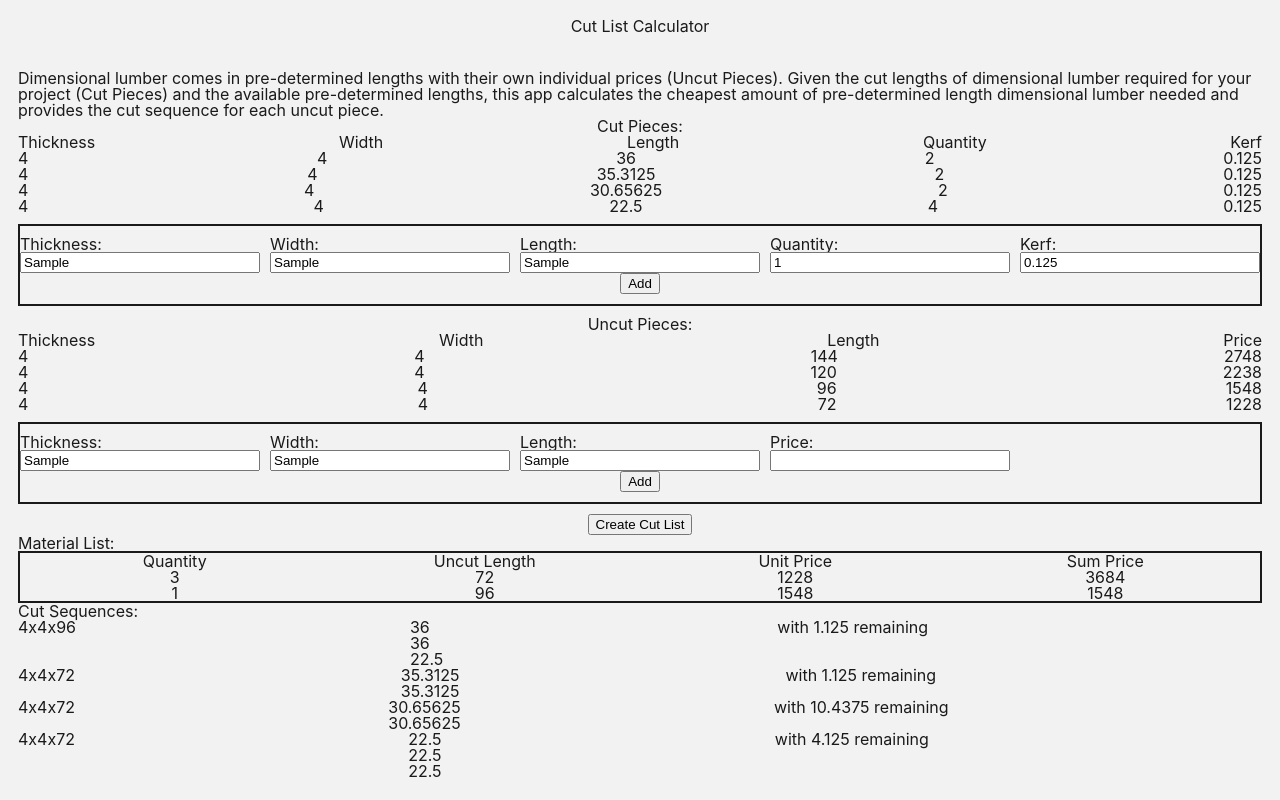
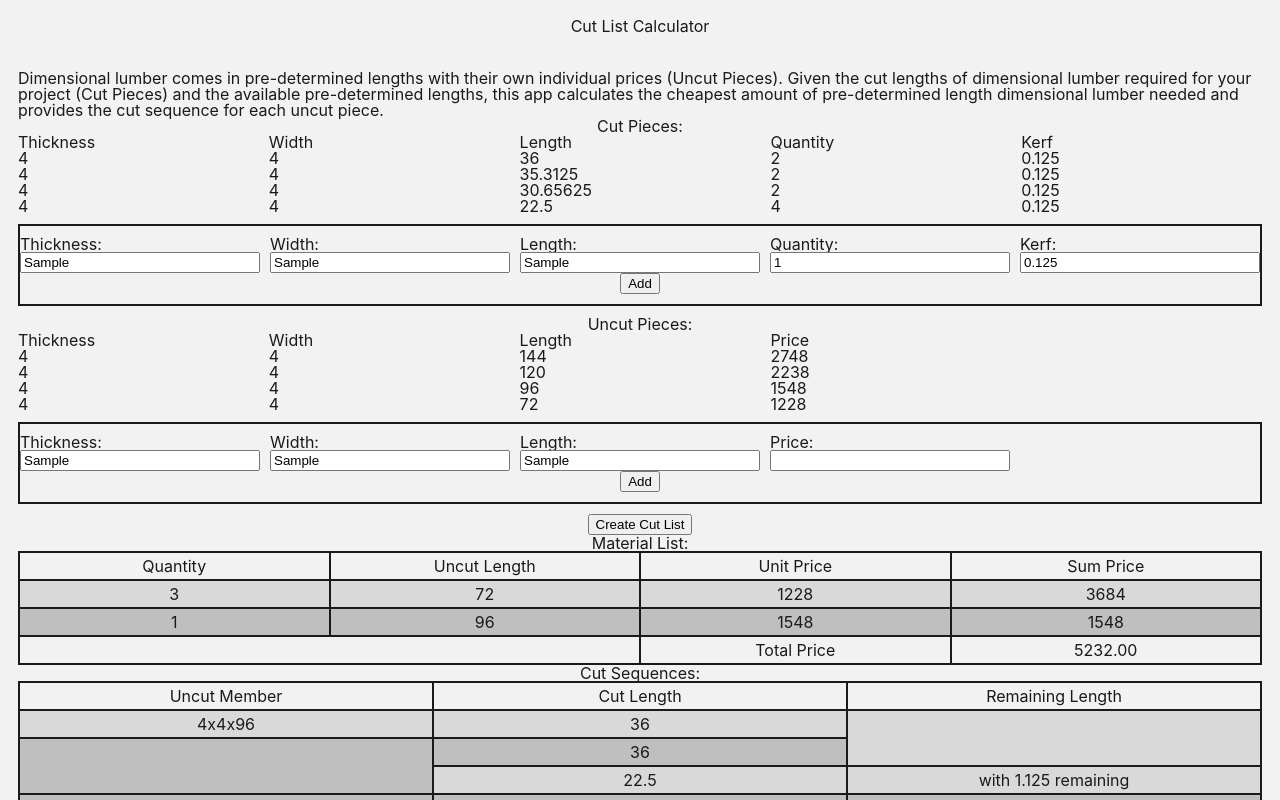
Before and after one commit to toddbrentlinger/cut-list-calculator, a website built with webpack: page dist/index.html in a window 1280 px wide. Both pictures are taken after typing "Sample", "Sample", "Sample", "Sample", "Sample", "Sample" into the empty fields and a click on the button "Create Cut List". Shown: the top 800 px of the page. Built offline with nearby package versions, Linux system fonts and the light colour scheme.

Commit message:
Improve components and add more styling
Adds total price displayed on materials list.
Converts cut sequences to table element.
Adds scope attribute to table headers.
Improves misc styling.

```diff
--- a/src/js/components/cutListComponent.js
+++ b/src/js/components/cutListComponent.js
@@ -15,29 +15,52 @@ export default function CutListComponent(cutList) {
         // Material List - Table Head
         materialListTable.appendChild(createElement('thead', {},
             createElement('tr', {},
-                createElement('th', {}, 'Quantity'),
-                createElement('th', {}, 'Uncut Length'),
-                createElement('th', {}, 'Unit Price'),
-                createElement('th', {}, 'Sum Price')
+                createElement('th', {'scope': 'col'}, 'Quantity'),
+                createElement('th', {'scope': 'col'}, 'Uncut Length'),
+                createElement('th', {'scope': 'col'}, 'Unit Price'),
+                createElement('th', {'scope': 'col'}, 'Sum Price')
             )
         ));
 
         // Material List - Table Body
         const materialListTableBody = materialListTable.appendChild(document.createElement('tbody'));
+        let totalPrice = 0;
         for (const [uncutLength, uncutObj] of Object.entries(materialList)) {
-            materialListTable.appendChild(createElement('tr', {},
+            materialListTableBody.appendChild(createElement('tr', {},
                 createElement('td', {}, uncutObj.quantity),
                 createElement('td', {}, uncutLength),
                 createElement('td', {}, uncutObj.unitPrice),
                 createElement('td', {}, uncutObj.quantity * uncutObj.unitPrice)
             ));
+            totalPrice += uncutObj.quantity * uncutObj.unitPrice;
         }
+
+        // Material List - Table Body - Total Price
+        materialListTable.appendChild(createElement('tr', {},
+            createElement('td', {'colspan': '2'}),
+            createElement('th', {'scope': 'row'}, 'Total Price'),
+            createElement('td', {}, totalPrice.toFixed(2))
+        ));
 
         // Cut Sequences
         element.appendChild(createElement('h3', {}, 'Cut Sequences:'));
 
-        cutList.cutSequences.forEach((cutSequence, index) => {
-            element.appendChild(CutSequenceComponent(cutSequence).render());
+        // Cut Sequences - Table
+        const cutSequencesTable = element.appendChild(document.createElement('table'));
+
+        // Cut Sequences - Table Head
+        cutSequencesTable.appendChild(createElement('thead', {},
+            createElement('tr', {},
+                createElement('th', {'scope': 'col'}, 'Uncut Member'),
+                createElement('th', {'scope': 'col'}, 'Cut Length'),
+                createElement('th', {'scope': 'col'}, 'Remaining Length')
+            )
+        ));
+
+        // Material List - Table Body
+        const cutSequencesTableBody = cutSequencesTable.appendChild(document.createElement('tbody'));
+        cutList.cutSequences.forEach((cutSequence) => {
+            cutSequencesTableBody.append(...CutSequenceComponent(cutSequence).render());
         });
 
         return element;
--- a/src/js/components/cutPieceCreateFormComponent.js
+++ b/src/js/components/cutPieceCreateFormComponent.js
@@ -45,7 +45,7 @@ export default function CutPieceCreateFormComponent(handleFormSubmit) {
         formInputsElement.appendChild(
             createElement('div', {'class': 'input-container'},
                 createElement('label', {'for': 'cut-quantity'}, 'Quantity:'),
-                createElement('input', {'type': 'number', 'name': 'quantity', 'id': 'cut-quantity', 'value': '1'})
+                createElement('input', {'type': 'number', 'name': 'quantity', 'id': 'cut-quantity', 'value': '1', 'min': '1'})
             )
         );
 
--- a/src/js/components/cutSequenceComponent.js
+++ b/src/js/components/cutSequenceComponent.js
@@ -2,24 +2,66 @@ import { createElement } from "../utilities.js";
 
 export default function CutSequenceComponent(cutSequence) {
     const render = function() {
-        const element = createElement('div', {'class': 'cut-sequence'});
+        const rowElements = [];
+        cutSequence.cutPieces.forEach((cutPiece, index, arr) => {
+            const tempRowElement = document.createElement('tr');
 
-        // Uncut Piece
-        element.appendChild(
-            createElement('div', {}, `${cutSequence.uncutPiece.crossSection.thickness}x${cutSequence.uncutPiece.crossSection.width}x${cutSequence.uncutPiece.length}`)
-        );
+            // Uncut Piece (first row only)
+            // Add uncut piece if first row OR add row that spans rest of rows for this cut sequence.
+            if (index === 0) {
+                tempRowElement.appendChild(
+                    createElement('td', {}, `${cutSequence.uncutPiece.crossSection.thickness}x${cutSequence.uncutPiece.crossSection.width}x${cutSequence.uncutPiece.length}`)
+                );
+            } else if (index === 1) {
+                tempRowElement.appendChild(
+                    createElement('td', {'rowspan': arr.length - 1})
+                );
+            }
 
-        // Cut Pieces
-        const cutPiecesContainer = element.appendChild(createElement('div', {'class': 'cut-sequence-cut-pieces-container'}));
-        cutSequence.cutPieces.forEach((cutPiece) => {
-            cutPiecesContainer.appendChild(createElement('div', {}, cutPiece.cutLength));
+            // Cut Pieces
+            tempRowElement.appendChild(
+                createElement('td', {}, cutPiece.cutLength)
+            );
+
+            // Remaining Length (last row only)
+            // Add remaining length if last row OR row that spans rest of rows for this cut sequence.
+            if (index === (arr.length - 1)) {
+                tempRowElement.appendChild(
+                    createElement('td', {}, `with ${cutSequence.remainingLength} remaining`)
+                );
+            } else if (index === 0) {
+                tempRowElement.appendChild(
+                    createElement('td', {'rowspan': arr.length - 1})
+                );
+            }
+
+            // Add row element to array of other row elements
+            rowElements.push(tempRowElement);
         });
 
-        // Remaining Length
-        element.appendChild(createElement('div', {}, `with ${cutSequence.remainingLength} remaining`))
 
-        return element;
+        return rowElements;
     }
+
+    // const renderOld = function() {
+    //     const element = createElement('div', {'class': 'cut-sequence'});
+
+    //     // Uncut Piece
+    //     element.appendChild(
+    //         createElement('div', {}, `${cutSequence.uncutPiece.crossSection.thickness}x${cutSequence.uncutPiece.crossSection.width}x${cutSequence.uncutPiece.length}`)
+    //     );
+
+    //     // Cut Pieces
+    //     const cutPiecesContainer = element.appendChild(createElement('div', {'class': 'cut-sequence-cut-pieces-container'}));
+    //     cutSequence.cutPieces.forEach((cutPiece) => {
+    //         cutPiecesContainer.appendChild(createElement('div', {}, cutPiece.cutLength));
+    //     });
+
+    //     // Remaining Length
+    //     element.appendChild(createElement('div', {}, `with ${cutSequence.remainingLength} remaining`))
+
+    //     return element;
+    // }
 
     return {
         render,
--- a/src/styles/styles.scss
+++ b/src/styles/styles.scss
@@ -65,18 +65,32 @@ footer {
     justify-content: center;
 }
 
+#cut-piece-create-form {
+
+}
+
+#uncut-piece-create-form {
+
+}
+
 // Custom Classes
 
 .cut-sequence {
     display: grid;
     grid-auto-flow: column;
+    border: 2px solid var(--base-black, black);
+    border-top: none;
+
+    &:first-child {
+        border-top: 2px solid var(--base-black, black);
+    }
 }
 
 .input-container {
     display: inline-block;
 
     label, input {
-        display: block;
+        width: 100%;
     }
 }
 
@@ -106,8 +120,8 @@ footer {
     .piece-list-body > .cut-piece,
     .piece-list-body > .uncut-piece {
         display: grid;
-        grid-auto-flow: column;
-        justify-content: space-between;
+        grid-template-columns: repeat(5, 1fr);
+        column-gap: 1rem;
     }
 
     .piece-list-head {
@@ -121,7 +135,7 @@ footer {
 
 // Misc
 
-h1, h2 {
+h1, h2, h3 {
     text-align: center;
 }
 
@@ -131,4 +145,19 @@ table {
     border-collapse: collapse;
     border: 2px solid var(--base-black, black);
     text-align: center;
+
+    tbody {
+        tr:nth-child(odd) {
+            background-color: hsl(0, 0%, 85%);
+        }
+
+        tr:nth-child(even) {
+            background-color: hsl(0, 0%, 75%);
+        }
+    }
+
+    th, td {
+        padding: 0.5rem 1rem;
+        border: 2px solid var(--base-black, black);
+    }
 }
```
